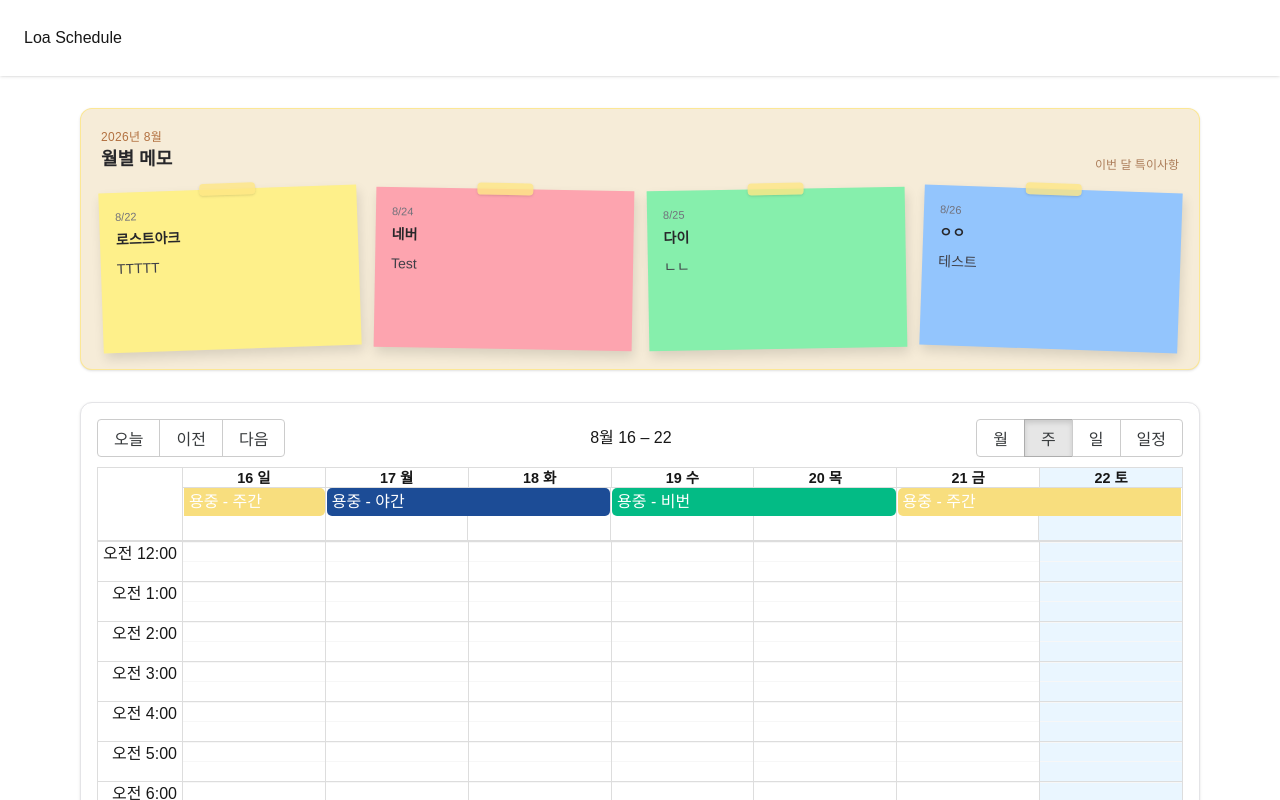
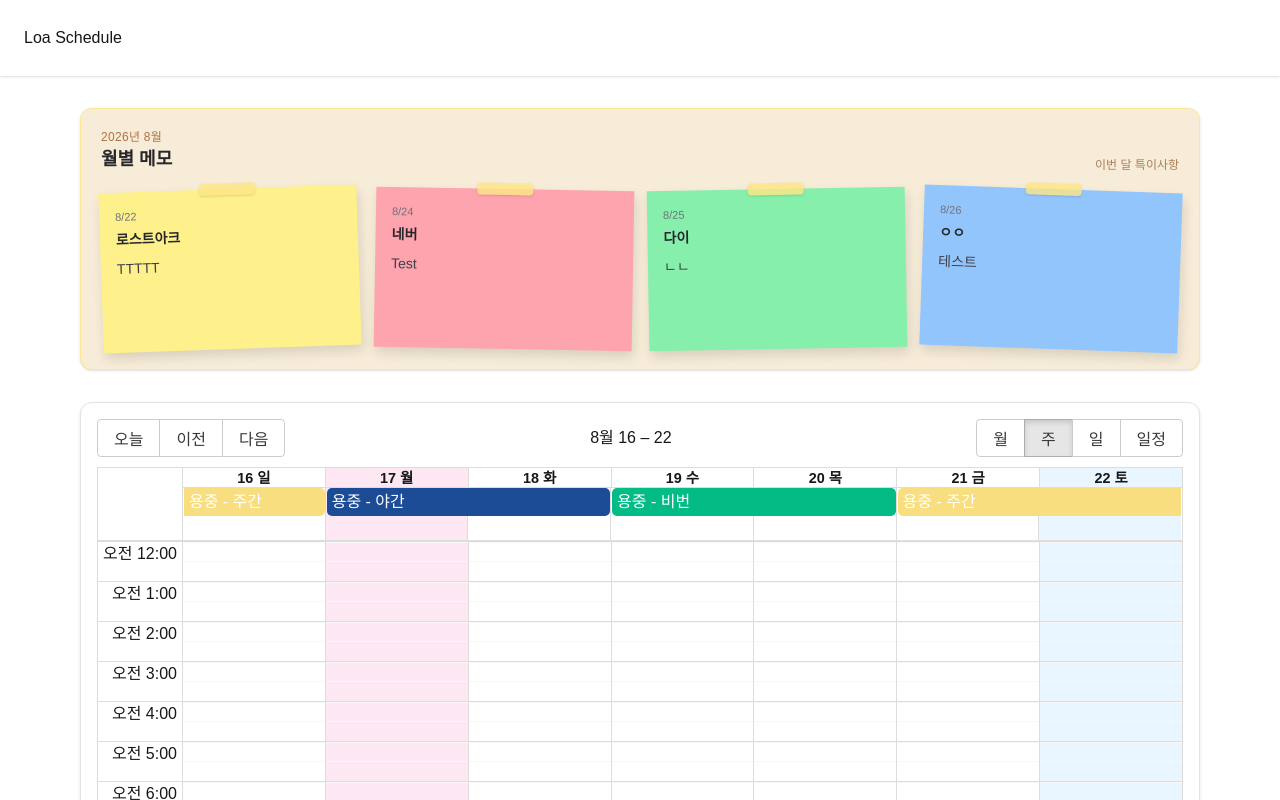
Before and after one commit to MoGyeongTae/loa-schedule, a Next.js app: page / in a window 1280 px wide. Shown: the top 800 px of the page. Built offline with nearby package versions, Linux system fonts and the light colour scheme.

Commit message:
feat: 특정 일정 겹치면 별도의 UI

```diff
--- a/components/Calendar/ScheduleCalendar.tsx
+++ b/components/Calendar/ScheduleCalendar.tsx
@@ -9,6 +9,7 @@ import "dayjs/locale/ko";
 import "react-big-calendar/lib/css/react-big-calendar.css";
 import { expandWeeklyDays } from "@/util/Calendar/Events/expandWeeklyDays";
 import { expandCycleDays } from "@/util/Calendar/Events/expandCycleDays";
+import { findOverlapDays } from "@/util/Calendar/Events/findOverlapDays";
 
 dayjs.locale("ko");
 
@@ -186,6 +187,11 @@ const ScheduleCalendar = () => {
     [range],
   );
 
+  const overlapDays = useMemo(
+    () => findOverlapDays(events, "경태 - 알바", "용중 - 야간"),
+    [events],
+  );
+
   return (
     <div className="mx-auto w-full min-w-0 max-w-6xl px-4 py-8">
       <div className="min-w-0 overflow-hidden rounded-xl border border-zinc-200 bg-white p-4 shadow-sm">
@@ -218,6 +224,16 @@ const ScheduleCalendar = () => {
               border: "none",
             },
           })}
+          dayPropGetter={(date) => {
+            if (!overlapDays.has(dayjs(date).format("YYYY-MM-DD"))) return {};
+
+            return {
+              className: "overlap-day",
+              style: {
+                backgroundColor: "#fce7f3",
+              },
+            };
+          }}
         />
       </div>
     </div>
--- /dev/null
+++ b/util/Calendar/Events/findOverlapDays.ts
@@ -0,0 +1,40 @@
+import dayjs from "dayjs";
+import type { CalendarEvent } from "@/types/Calendar/CalendarEvent";
+
+function collectEventDays(events: CalendarEvent[], title: string) {
+  const days = new Set<string>();
+
+  for (const event of events) {
+    if (event.title !== title || !event.start || !event.end) continue;
+
+    const start = dayjs(event.start).startOf("day");
+    const last = event.allDay
+      ? dayjs(event.end).startOf("day").subtract(1, "day")
+      : start;
+
+    for (
+      let day = start;
+      day.isBefore(last, "day") || day.isSame(last, "day");
+      day = day.add(1, "day")
+    ) {
+      days.add(day.format("YYYY-MM-DD"));
+    }
+  }
+
+  return days;
+}
+
+export function findOverlapDays(
+  events: CalendarEvent[],
+  titleA: string,
+  titleB: string,
+) {
+  const daysA = collectEventDays(events, titleA);
+  const overlap = new Set<string>();
+
+  for (const day of collectEventDays(events, titleB)) {
+    if (daysA.has(day)) overlap.add(day);
+  }
+
+  return overlap;
+}
```
